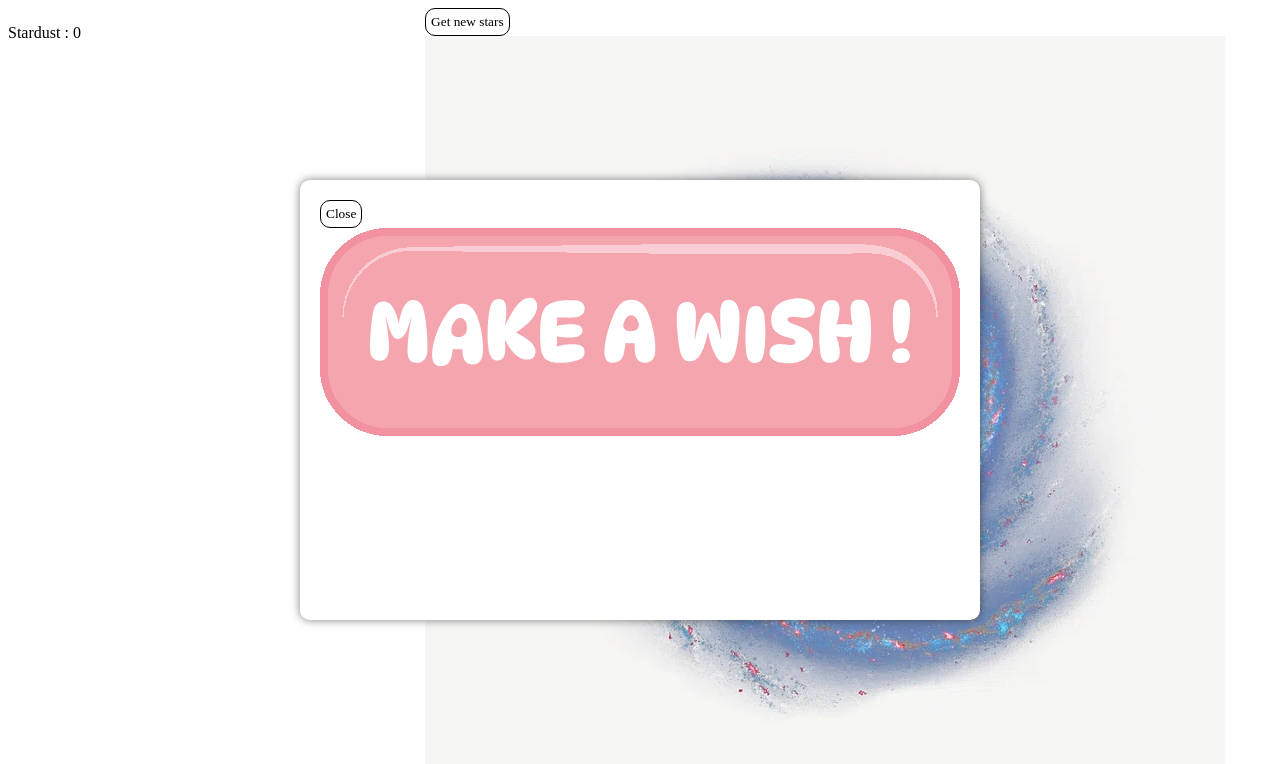
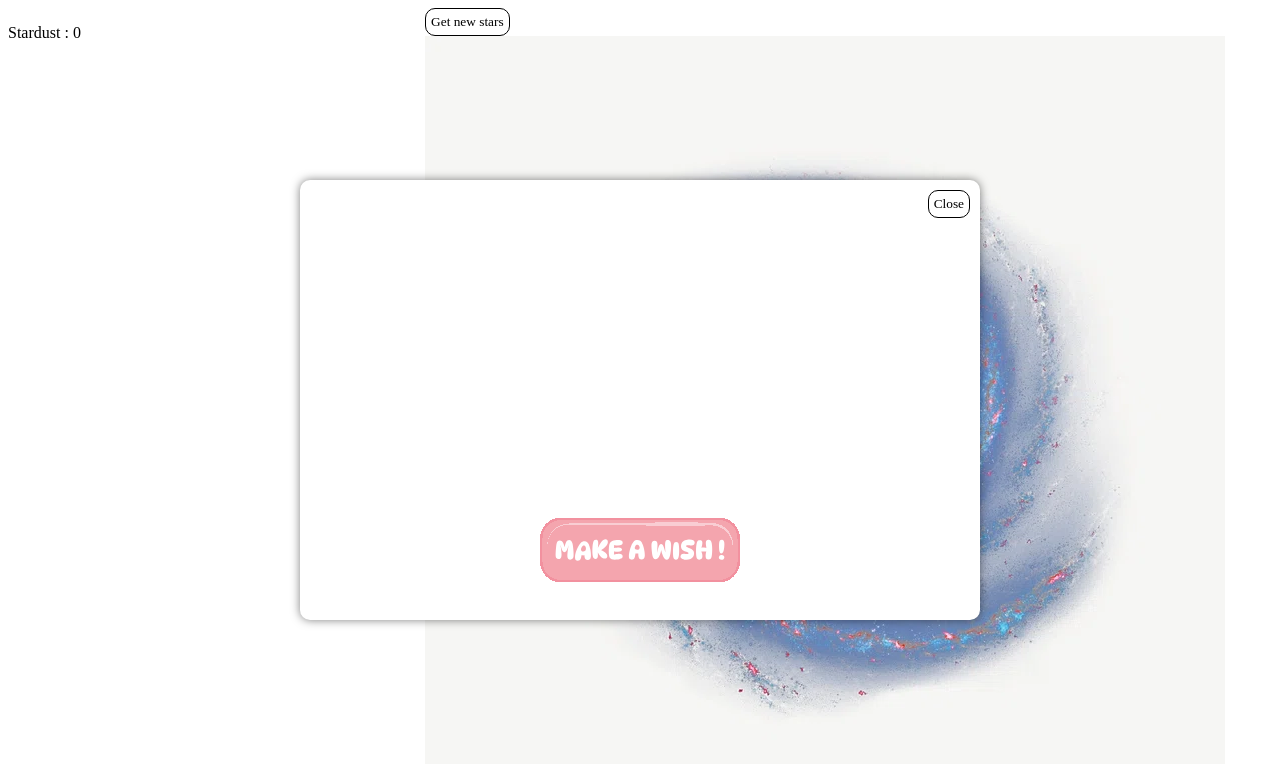
Before and after one commit to B-rimel/Starshine-Idle, a Vue app in the folder Starshine Idle/: page / in a window 1280 px wide. Both pictures are taken after a click on the button "Get new stars". Shown: the top 764 px of the page. Built offline with nearby package versions, Linux system fonts and the light colour scheme; a web font is replaced by a local one.

Commit message:
Adding clic generation logic

```diff
--- a/Starshine Idle/src/App.vue
+++ b/Starshine Idle/src/App.vue
@@ -29,8 +29,7 @@ function updateStardustCount() {
   for (const star of StarDatabase.starsDatabase.filter(
     star => star.unlocked === true,
   )) {
-    initial += star.stardustGeneration * star.owned
-    // console.log("L'étoile" + star.starName + 'génère' + star.stardustGeneration)
+    initial += star.stardustGeneration
   }
   return initial
 }
--- a/Starshine Idle/src/components/StarGacha/StarGacha.vue
+++ b/Starshine Idle/src/components/StarGacha/StarGacha.vue
@@ -1,11 +1,13 @@
 <template>
   <div class="gachaModal">
-    <button @click="closeButton">Close</button>
+    <div class="gachaModalContent">
+      <button id="closeButton" @click="closeButton">Close</button>
       <img
+        id="pullButton"
         src="/src/assets/Assets/UI/buttons/make_a_wish.svg"
         @click="pullGacha"
       />
-    <div v-if="viewPulled == true">
+      <div v-if="viewPulled == true" id="pullResults">
         <p>You just unlocked {{ pulled.starName }} !</p>
         <img
           v-bind:src="'src/assets/Assets/Stars/' + pulled.id + '.png'"
@@ -14,13 +16,12 @@
         <p>{{ pulled.description }}</p>
       </div>
     </div>
+  </div>
 </template>
 
 <script setup lang="ts">
 import { ref } from 'vue'
 import database from '../../assets/StarDatabase.json'
-import { defineProps } from 'vue'
-import { defineEmits } from 'vue'
 
 defineProps({
   isVisible: {
@@ -59,6 +60,7 @@ function pullGacha() {
     pulled.value = foundStar
     viewPulled.value = true
     foundStar.unlocked = true
+    foundStar.owned = 1
     console.log('Pulled Star:', foundStar.starName)
   } else {
     console.log('Star not found')
@@ -98,14 +100,48 @@ function closeButton() {
   box-shadow: 0px 0px 10px rgba(0, 0, 0, 0.5);
 }
 
-.gachaModal::backdrop {
-  background-color: rgba(0, 0, 0, 0.5);
+.gachaModalContent {
+  position: relative;
+  height: 100%;
 }
 
-button {
+#closeButton {
+  position: absolute;
+  top: -10px;
+  right: -10px;
+}
+
+.closeButton {
   background-color: transparent;
   padding: 5px;
   border: 1px black solid;
   border-radius: 10px;
 }
+
+#pullResults {
+  position: absolute;
+  display: flex;
+  flex-direction: column;
+  justify-content: center;
+  align-items: center;
+  width: 100%;
+  top: 50%;
+  left: 50%;
+  transform: translate(-50%, -50%);
+
+  img {
+    width: 120px;
+    height: 120px;
+  }
+}
+
+#pullButton {
+  position: absolute;
+  bottom: 0;
+  left: 50%;
+  transform: translateX(-50%);
+  cursor: pointer;
+  height: 100px;
+  width: 200px;
+}
 </style>
--- a/Starshine Idle/src/components/StarInterface/StarInterface.vue
+++ b/Starshine Idle/src/components/StarInterface/StarInterface.vue
@@ -1,13 +1,11 @@
 <template>
-  <div @click="onClick">
+  <div @click="playerStore.handleClick">
     <img src="../../assets/Assets/clic.webp" alt="" srcset="" />
   </div>
 </template>
 
 <script setup lang="ts">
-import { useCurrencyStore } from '@/stores/currency'
-function onClick() {
-  console.log('clic')
-  useCurrencyStore().stardustCount += 1
-}
+import { usePlayerStore } from '@/stores/player'
+
+const playerStore = usePlayerStore()
 </script>
--- a/Starshine Idle/src/components/StarSidebar/StarDetails.vue
+++ b/Starshine Idle/src/components/StarSidebar/StarDetails.vue
@@ -15,6 +15,7 @@
       <p>Generates {{ star.stardustGeneration }} Stardust</p>
 
       <img
+        class="buyButton"
         src="/src/assets/Assets/UI/buttons/level_up.svg"
         alt=""
         v-on:click="buyStar(star)"
@@ -63,35 +64,25 @@ interface Star {
 }
 
 function buyStar(star: Star) {
-  console.log('initialising function...')
   const foundStar = playerStore.starDb.find(
     s => s.starName === star.starName,
   ) as Star
-  console.log(
-    'found star is ',
-    foundStar.starName,
-    'and we have',
-    foundStar.owned,
-  )
+
   const previsionalCost = star.cost * Math.pow(1.03, star.owned)
   if (previsionalCost < currencyStore.stardustCount) {
     foundStar.cost = Math.floor(previsionalCost)
     foundStar.owned += 1
-    console.log('We now have', foundStar.owned)
 
     foundStar.stardustGeneration = Math.floor(
       foundStar.stardustGeneration * Math.pow(1.02, star.owned),
     )
     console.log(foundStar.stardustGeneration)
     currencyStore.stardustCount -= previsionalCost
-    if (0 > foundStar.owned) {
-      foundStar.unlocked = true
-    }
     playerStore.saveStarDb()
     updateStardustCount()
     console.log('db saved')
   } else {
-    console.log('you broke')
+    console.log('insufficient stardust')
   }
 }
 
@@ -100,7 +91,7 @@ function updateStardustCount() {
   for (const star of StarDatabase.starsDatabase.filter(
     star => star.unlocked === true,
   )) {
-    initial += star.stardustGeneration * star.owned
+    initial += star.stardustGeneration
   }
   useCurrencyStore().stardustGeneration += initial
 }
@@ -135,10 +126,16 @@ function updateStardustCount() {
   .starDescription {
     color: #fffcc5;
   }
+
   .starButton {
     background-color: #f4a5ae;
     color: white;
     border: none;
+  }
+
+  .buyButton {
+    height: 50px;
+    width: 100px;
   }
 
   .starButton:active {
--- a/Starshine Idle/src/stores/player.ts
+++ b/Starshine Idle/src/stores/player.ts
@@ -1,29 +1,32 @@
 import { defineStore } from 'pinia'
-import starDatabase from "../assets/StarDatabase.json"
+import starDatabase from '../assets/StarDatabase.json'
 import { useCurrencyStore } from './currency'
-
 
 export const usePlayerStore = defineStore('player', {
   state: () => ({
     lastSave: Date.now(),
     playerCurrency: 0,
-    starDb: starDatabase.starsDatabase
+    starDb: starDatabase.starsDatabase,
+    clicPower: 1,
   }),
 
   actions: {
     saveStarDb() {
       localStorage.setItem('stardb', JSON.stringify(this.starDb))
       console.log(this.starDb)
-      console.log("Saved")
+      console.log('Saved')
     },
     resetGame() {
       for (const star of this.starDb) {
-              star.unlocked = false
-              star.owned = 0
-            }
-            useCurrencyStore().stardustGeneration = 0
-            console.log(useCurrencyStore().stardustGeneration)
-    }
-
-}
+        star.unlocked = false
+        star.owned = 0
+      }
+      useCurrencyStore().stardustGeneration = 0
+      console.log(useCurrencyStore().stardustGeneration)
+    },
+    handleClick() {
+      this.playerCurrency += this.clicPower
+      console.log('Clicked for ' + this.clicPower)
+    },
+  },
 })
```
Lines whose indentation alone changed are shown as unchanged.
